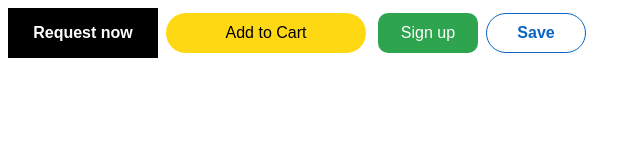
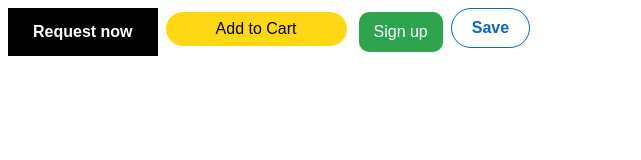
Before and after one commit to bartek-kachnic123/Html_css, a plain HTML site: page buttons.html in a window 1280 px wide. Shown: the whole page, without its empty margins (0-641 px from the left). Drawn offline with Linux system fonts and the light colour scheme.

Commit message:
Adding padding and vertical-align top

```diff
--- a/buttons.html
+++ b/buttons.html
@@ -11,12 +11,16 @@
       background-color: black;
       color: white;
       border: none;
-      height: 50px;
-      width: 150px;
+      padding-left: 25px;
+      padding-right: 25px;
+      padding-top: 15px;
+      padding-bottom: 15px;
       font-size: medium;
       font-weight: bold;
       transition: opacity 0.15s,
-                  box-shadow 0.15s
+                  box-shadow 0.15s;
+      vertical-align: top;
+
 
     }
     .uber-button:hover
@@ -28,12 +32,15 @@
     {
       background-color: rgb(255, 216, 20);
       margin: 4px;
-      width: 200px;
-      height: 40px;
+      padding-top: 8px;
+      padding-bottom: 8px;
+      padding-left: 50px;
+      padding-right: 50px;
       font-size: medium;
       border: none;
       border-radius: 20px;
       transition: opacity 0.15s;
+      vertical-align: top;
     }
     .amazon-button:active
     {
@@ -42,7 +49,10 @@
     .github-button
     {
       background-color: rgb(46, 164, 79);
-      width: 100px;
+      padding-top: 10px;
+      padding-bottom: 10px;
+      padding-right: 15px;
+      padding-left: 15px;
       height: 40px;
       color: white;
       font-size: medium;
@@ -50,6 +60,7 @@
       border-radius: 10px;
       margin: 4px;
       cursor: grab;
+      vertical-align: top;
 
     }
     .linkedin-button
@@ -60,13 +71,16 @@
       color:rgb(10, 102, 194);
       font-size: medium;
       font-weight: bold;
-      width: 100px;
-      height: 40px;
+      padding-top: 10px;
+      padding-bottom: 10px;
+      padding-left: 20px;
+      padding-right: 20px;
       cursor: pointer;
       transition: opacity 0.15s,
                   box-shadow 0.15s,
                   background-color 0.15s,
                   color 0.15s;
+      vertical-align: top;
     }
     .linkedin-button:hover
     {
```
